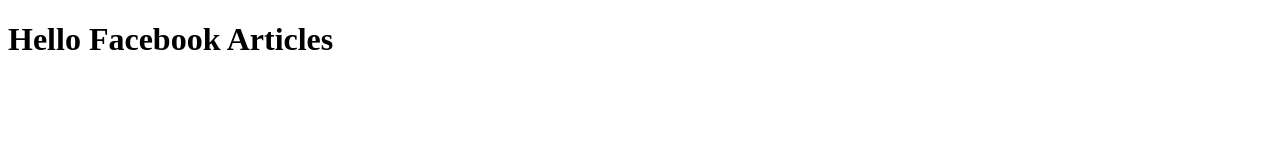
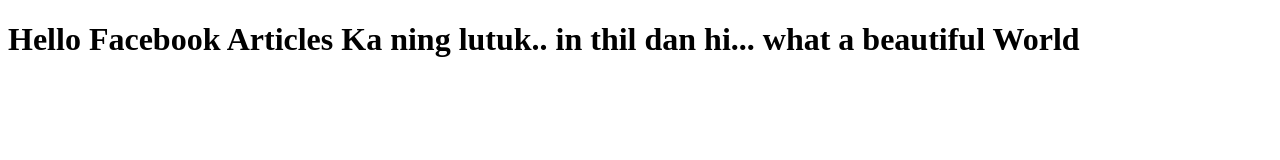
Before and after one commit to BawngteaKhiangte/BawngteaKhiangte.github.io, a plain HTML site: page index.html in a window 1280 px wide. Drawn offline with Linux system fonts and the light colour scheme.

Commit message:
Update index.html

```diff
--- a/index.html
+++ b/index.html
@@ -2,6 +2,7 @@
 <html>
   <head><meta property="fb:pages" content="736324596402002" /></head>
 <body>
-<h1>Hello Facebook Articles</h1>
+<h1>Hello Facebook Articles
+  Ka ning lutuk.. in thil dan hi... what a beautiful World</h1>
 </body>
 </html>
```
